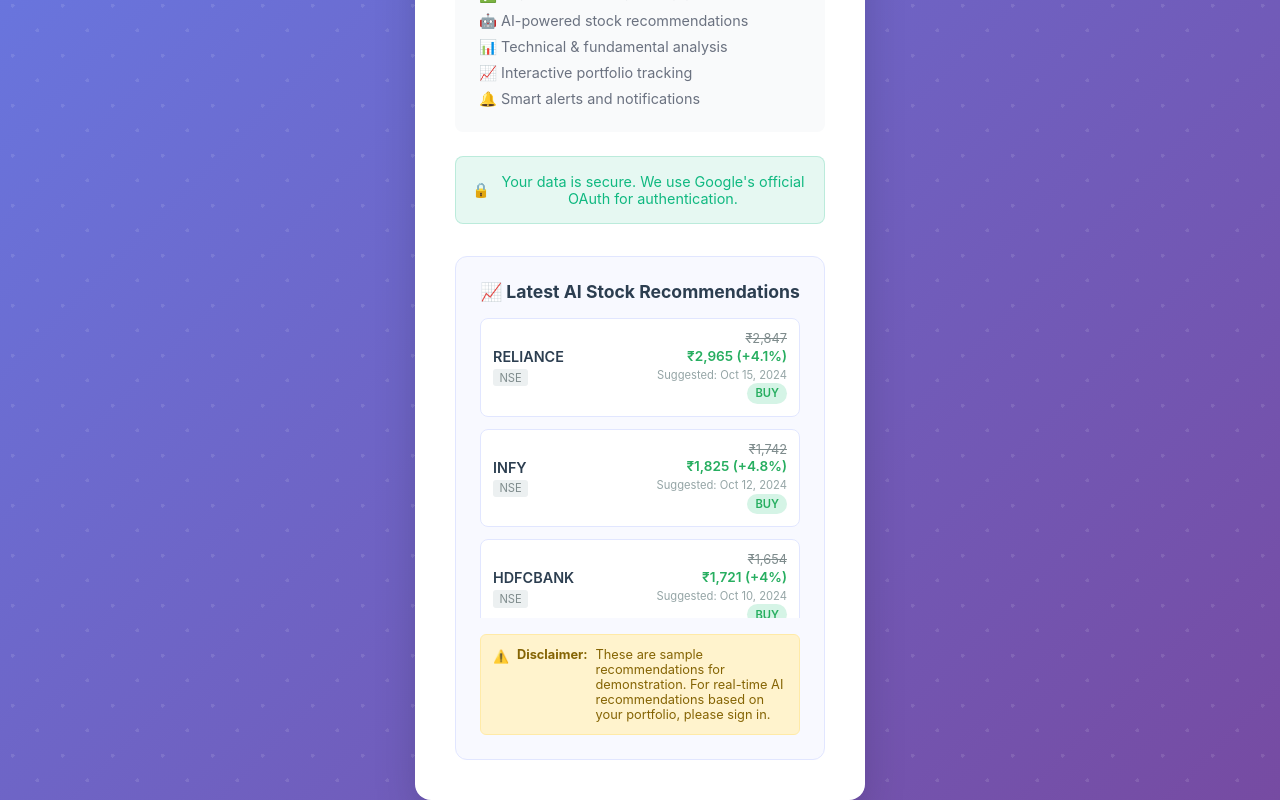
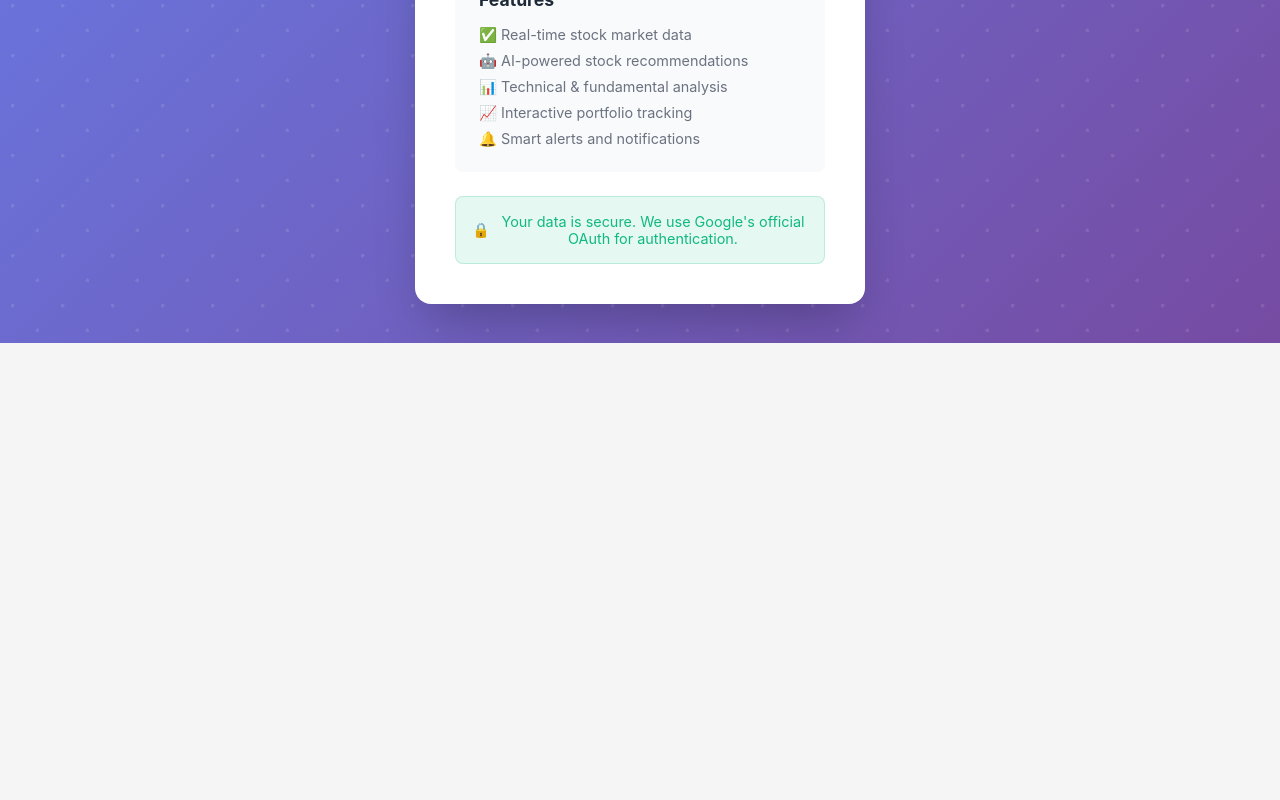
Before and after one commit to nups/stockapi, a React (Create React App) app: page /login in a window 1280 px wide. Shown: the part 457-1257 px from the top of the page. After the commit the page ends 800 px from the top, so only its background shows below. Built offline with nearby package versions, Linux system fonts and the light colour scheme.

Commit message:
Fix Zerodha OAuth routing - add RootHandler and session token preservation across login flow

```diff
--- a/src/components/Dashboard.js
+++ b/src/components/Dashboard.js
@@ -1,8 +1,8 @@
 import React, { useState, useEffect } from 'react';
 import { useAuth } from '../context/AuthContext';
-import StockRecommendations from './StockRecommendations';
 import WatchlistManager from './WatchlistManager';
 import ZerodhaIntegration from './ZerodhaIntegration';
+import RecommendationsPreview from './RecommendationsPreview';
 
 const Dashboard = () => {
   const { user, logout } = useAuth();
@@ -21,6 +21,42 @@
   useEffect(() => {
     // Fetch user stats on component mount
     fetchUserStats();
+
+    // Check for URL tab parameter first
+    const urlParams = new URLSearchParams(window.location.search);
+    const tabParam = urlParams.get('tab');
+    const sessionToken = urlParams.get('session');
+    const requestToken = urlParams.get('request_token');
+
+    // Also check for pending Zerodha tokens from localStorage (post-login)
+    const pendingRedirect = localStorage.getItem('zerodha_pending_redirect');
+    const pendingSession = localStorage.getItem('zerodha_session');
+    const pendingRequestToken = localStorage.getItem('zerodha_pending_request_token');
+
+    console.log('🎯 Dashboard - URL and storage parameters:', {
+      tab: tabParam,
+      session: sessionToken,
+      request_token: requestToken,
+      pendingRedirect: pendingRedirect,
+      pendingSession: pendingSession,
+      pendingRequestToken: pendingRequestToken,
+      fullURL: window.location.href
+    });
+
+    // Set tab from URL parameter or default logic or pending redirect
+    if (tabParam) {
+      console.log('🎯 Dashboard - Setting tab from URL parameter:', tabParam);
+      setActiveTab(tabParam);
+    } else if (sessionToken || requestToken) {
+      console.log('🎯 Dashboard - Zerodha token detected in URL, switching to zerodha tab');
+      setActiveTab('zerodha');
+    } else if (pendingRedirect === 'true' && (pendingSession || pendingRequestToken)) {
+      console.log('🎯 Dashboard - Pending Zerodha redirect detected, switching to zerodha tab');
+      setActiveTab('zerodha');
+      // Clear the pending redirect flag
+      localStorage.removeItem('zerodha_pending_redirect');
+      localStorage.removeItem('zerodha_pending_request_token');
+    }
   }, []);
 
   const fetchUserStats = async () => {
@@ -140,7 +176,21 @@
 
       {/* Tab Content */}
       <div className="dashboard-content">
-        {activeTab === 'recommendations' && <StockRecommendations />}
+        {activeTab === 'recommendations' && (
+          <div className="recommendations-tab">
+            <RecommendationsPreview />
+            <div style={{marginTop: '2rem', padding: '1rem', backgroundColor: '#f8f9fa', borderRadius: '8px'}}>
+              <h4>🔗 Want Real-Time AI Recommendations?</h4>
+              <p>Connect your Zerodha account to get personalized AI recommendations based on your actual holdings.</p>
+              <button
+                className="btn btn-primary"
+                onClick={() => setActiveTab('zerodha')}
+              >
+                Go to Zerodha Integration
+              </button>
+            </div>
+          </div>
+        )}
         {activeTab === 'watchlist' && <WatchlistManager />}
         {activeTab === 'portfolio' && (
           <div className="coming-soon">
@@ -154,7 +204,15 @@
             <p>Coming soon! Advanced charts and market insights.</p>
           </div>
         )}
-        {activeTab === 'zerodha' && <ZerodhaIntegration />}
+        {activeTab === 'zerodha' && (
+          <div className="zerodha-tab">
+            <ZerodhaIntegration />
+            <div style={{marginTop: '2rem', padding: '1rem', backgroundColor: '#e8f5e8', borderRadius: '8px'}}>
+              <h4>💡 Pro Tip</h4>
+              <p>After connecting to Zerodha, use the "AI Recommendations" button in the integration to get personalized recommendations based on your holdings.</p>
+            </div>
+          </div>
+        )}
       </div>
     </div>
   );
--- a/src/components/Login.js
+++ b/src/components/Login.js
@@ -1,7 +1,6 @@
 import React, { useState, useEffect } from 'react';
 import { Navigate } from 'react-router-dom';
 import { useAuth } from '../context/AuthContext';
-import RecommendationsPreview from './RecommendationsPreview';
 
 // Google OAuth configuration
 const GOOGLE_CLIENT_ID = process.env.REACT_APP_GOOGLE_CLIENT_ID;
@@ -19,7 +18,27 @@
   const [error, setError] = useState('');
   const [googleLoaded, setGoogleLoaded] = useState(false);
 
+  // Check for Zerodha tokens on component mount
+  useEffect(() => {
+    const urlParams = new URLSearchParams(window.location.search);
+    const sessionToken = urlParams.get('session');
+    const requestToken = urlParams.get('request_token');
 
+    console.log('🔍 Login - Checking for Zerodha tokens:', {
+      session: sessionToken,
+      request_token: requestToken
+    });
+
+    if (sessionToken) {
+      console.log('✅ Login - Session token found, storing for post-login');
+      localStorage.setItem('zerodha_session', sessionToken);
+      localStorage.setItem('zerodha_pending_redirect', 'true');
+    } else if (requestToken) {
+      console.log('🔄 Login - Request token found, storing for post-login');
+      localStorage.setItem('zerodha_pending_request_token', requestToken);
+      localStorage.setItem('zerodha_pending_redirect', 'true');
+    }
+  }, []);
 
   // Initialize Google OAuth with simplified approach
   useEffect(() => {
@@ -233,8 +252,7 @@
           </div>
         </div>
 
-        {/* Stock Recommendations Section */}
-        <RecommendationsPreview />
+
       </div>
 
       <div className="login-background">
--- a/src/components/RecommendationsPreview.js
+++ b/src/components/RecommendationsPreview.js
@@ -4,83 +4,78 @@
 const SAMPLE_RECOMMENDATIONS = [
   {
     id: 1,
-    symbol: 'RELIANCE',
-    exchange: 'NSE',
-    suggestedPrice: 2847,
-    currentPrice: 2965,
-    suggestedDate: 'Oct 15, 2024',
-    action: 'BUY',
-    changePercent: 4.1
+    name: 'Reliance Industries Limited',
+    symbol: 'RELIANCE.NS',
+    recommendedDate: 'Oct 15, 2024',
+    reason: 'Strong fundamentals with diversified business portfolio. Oil-to-chemicals integrated model showing resilience.',
+    goal: 'Long-term wealth creation with dividend income',
+    remarks: 'Blue-chip stock suitable for conservative investors. Monitor quarterly results for petrochemicals segment.'
   },
   {
     id: 2,
-    symbol: 'INFY',
-    exchange: 'NSE',
-    suggestedPrice: 1742,
-    currentPrice: 1825,
-    suggestedDate: 'Oct 12, 2024',
-    action: 'BUY',
-    changePercent: 4.8
+    name: 'Infosys Limited',
+    symbol: 'INFY.NS',
+    recommendedDate: 'Oct 12, 2024',
+    reason: 'Leading IT services company with strong digital transformation capabilities. Consistent revenue growth and margin expansion.',
+    goal: 'Growth investment with potential for 15-20% annual returns',
+    remarks: 'Benefits from global IT spending trends. Watch for client concentration and currency headwinds.'
   },
   {
     id: 3,
-    symbol: 'HDFCBANK',
-    exchange: 'NSE',
-    suggestedPrice: 1654,
-    currentPrice: 1721,
-    suggestedDate: 'Oct 10, 2024',
-    action: 'BUY',
-    changePercent: 4.0
+    name: 'HDFC Bank Limited',
+    symbol: 'HDFCBANK.NS',
+    recommendedDate: 'Oct 10, 2024',
+    reason: 'Premium private sector bank with strong asset quality and consistent performance. Post-merger synergies expected.',
+    goal: 'Steady growth with dividend yield of 1-2%',
+    remarks: 'Market leader in retail banking. Monitor NPA levels and credit growth sustainability.'
   },
   {
     id: 4,
-    symbol: 'TCS',
-    exchange: 'NSE',
-    suggestedPrice: 3985,
-    currentPrice: 4142,
-    suggestedDate: 'Oct 8, 2024',
-    action: 'BUY',
-    changePercent: 3.9
+    name: 'Tata Consultancy Services',
+    symbol: 'TCS.NS',
+    recommendedDate: 'Oct 8, 2024',
+    reason: 'Largest IT services company with strong client relationships and diversified service offerings. Focus on AI and cloud.',
+    goal: 'Quality growth stock for long-term portfolio',
+    remarks: 'Consistent cash flow generation. Track deal wins and employee utilization rates.'
   },
   {
     id: 5,
-    symbol: 'ICICIBANK',
-    exchange: 'NSE',
-    suggestedPrice: 1245,
-    currentPrice: 1287,
-    suggestedDate: 'Oct 5, 2024',
-    action: 'BUY',
-    changePercent: 3.4
+    name: 'ICICI Bank Limited',
+    symbol: 'ICICIBANK.NS',
+    recommendedDate: 'Oct 5, 2024',
+    reason: 'Well-managed private bank with strong retail franchise and improving asset quality. Digital banking leadership.',
+    goal: 'Growth with value - targeting 12-15% annual returns',
+    remarks: 'Strong ROE improvement trajectory. Monitor loan growth across segments.'
   }
 ];
 
 const RecommendationsPreview = () => {
-  const formatPrice = (price) => {
-    return `₹${price.toLocaleString()}`;
-  };
-
-  const getActionClass = (action) => {
-    return `action ${action.toLowerCase()}`;
-  };
-
   const renderRecommendationItem = (recommendation) => (
     <div key={recommendation.id} className="recommendation-item">
-      <div className="stock-info">
-        <strong>{recommendation.symbol}</strong>
-        <span className="stock-exchange">{recommendation.exchange}</span>
+      <div className="stock-header">
+        <div className="stock-info">
+          <h4 className="stock-name">{recommendation.name}</h4>
+          <span className="stock-symbol">{recommendation.symbol}</span>
+        </div>
+        <div className="recommendation-date">
+          📅 {recommendation.recommendedDate}
+        </div>
       </div>
-      <div className="recommendation-details">
-        <div className="price-info">
-          <span className="suggested-price">{formatPrice(recommendation.suggestedPrice)}</span>
-          <span className="current-price">
-            {formatPrice(recommendation.currentPrice)} (+{recommendation.changePercent}%)
-          </span>
+
+      <div className="recommendation-content">
+        <div className="recommendation-section">
+          <strong>💡 Reason:</strong>
+          <p>{recommendation.reason}</p>
         </div>
-        <div className="meta-info">
-          <span className="date">Suggested: {recommendation.suggestedDate}</span>
-          <span className={getActionClass(recommendation.action)}>
-            {recommendation.action}
-          </span>
+
+        <div className="recommendation-section">
+          <strong>🎯 Investment Goal:</strong>
+          <p>{recommendation.goal}</p>
+        </div>
+
+        <div className="recommendation-section">
+          <strong>📝 Remarks:</strong>
+          <p>{recommendation.remarks}</p>
         </div>
       </div>
     </div>
@@ -88,7 +83,7 @@
 
   return (
     <div className="recommendations-preview">
-      <h3>📈 Latest AI Stock Recommendations</h3>
+      <h3>🤖 AI Stock Recommendations</h3>
       <div className="recommendations-list">
         {SAMPLE_RECOMMENDATIONS.map(renderRecommendationItem)}
       </div>
@@ -96,8 +91,8 @@
       <div className="recommendations-disclaimer">
         <p>
           <span>⚠️</span>
-          <strong>Disclaimer:</strong> These are sample recommendations for demonstration.
-          For real-time AI recommendations based on your portfolio, please sign in.
+          <strong>Investment Disclaimer:</strong> These recommendations are for educational purposes only.
+          Please conduct your own research and consult with a financial advisor before making investment decisions.
         </p>
       </div>
     </div>
--- a/src/index.css
+++ b/src/index.css
@@ -1293,7 +1293,6 @@
 
 /* Stock Recommendations Preview */
 .recommendations-preview {
-  margin-top: 2rem;
   padding: 1.5rem;
   background: #f8f9ff;
   border-radius: 12px;
@@ -1301,111 +1300,95 @@
 }
 
 .recommendations-preview h3 {
-  margin: 0 0 1rem 0;
+  margin: 0 0 1.5rem 0;
   color: #2c3e50;
-  font-size: 1.1rem;
+  font-size: 1.3rem;
   text-align: center;
 }
 
 .recommendations-list {
   display: flex;
   flex-direction: column;
-  gap: 0.75rem;
-  max-height: 300px;
+  gap: 1.5rem;
+  max-height: 600px;
   overflow-y: auto;
 }
 
 .recommendation-item {
-  display: flex;
-  justify-content: space-between;
-  align-items: center;
-  padding: 0.75rem;
+  padding: 1.25rem;
   background: white;
-  border-radius: 8px;
+  border-radius: 10px;
   border: 1px solid #e1e6ff;
   transition: all 0.2s ease;
+  box-shadow: 0 2px 4px rgba(0,0,0,0.05);
 }
 
 .recommendation-item:hover {
   border-color: #667eea;
-  box-shadow: 0 2px 8px rgba(102, 126, 234, 0.1);
+  box-shadow: 0 4px 12px rgba(102, 126, 234, 0.15);
+  transform: translateY(-1px);
 }
 
-.stock-info {
+.stock-header {
+  display: flex;
+  justify-content: space-between;
+  align-items: flex-start;
+  margin-bottom: 1rem;
+  padding-bottom: 0.75rem;
+  border-bottom: 1px solid #f0f0f0;
+}
+
+.stock-info h4.stock-name {
+  margin: 0 0 0.25rem 0;
+  color: #2c3e50;
+  font-size: 1.1rem;
+  font-weight: 600;
+}
+
+.stock-symbol {
+  font-size: 0.85rem;
+  color: #6c757d;
+  background: #e9ecef;
+  padding: 0.2rem 0.5rem;
+  border-radius: 4px;
+  font-family: monospace;
+}
+
+.recommendation-date {
+  font-size: 0.85rem;
+  color: #6c757d;
+  white-space: nowrap;
+}
+
+.recommendation-content {
   display: flex;
   flex-direction: column;
+  gap: 1rem;
+}
+
+.recommendation-section {
+  display: flex;
+  flex-direction: column;
+  gap: 0.5rem;
+}
+
+.recommendation-section strong {
+  color: #495057;
+  font-size: 0.9rem;
+  display: flex;
+  align-items: center;
   gap: 0.25rem;
 }
 
-.stock-info strong {
+.recommendation-section p {
+  margin: 0;
+  color: #6c757d;
   font-size: 0.9rem;
-  color: #2c3e50;
-  font-weight: 600;
+  line-height: 1.5;
+  padding-left: 1.5rem;
 }
 
-.stock-exchange {
-  font-size: 0.7rem;
-  color: #7f8c8d;
-  background: #ecf0f1;
-  padding: 0.1rem 0.4rem;
-  border-radius: 3px;
-  width: fit-content;
-}
 
-.recommendation-details {
-  text-align: right;
-  display: flex;
-  flex-direction: column;
-  gap: 0.25rem;
-}
-
-.price-info {
-  display: flex;
-  flex-direction: column;
-  gap: 0.1rem;
-}
-
-.suggested-price {
-  font-size: 0.8rem;
-  color: #7f8c8d;
-  text-decoration: line-through;
-}
-
-.current-price {
-  font-size: 0.85rem;
-  color: #27ae60;
-  font-weight: 600;
-}
-
-.meta-info {
-  display: flex;
-  flex-direction: column;
-  gap: 0.1rem;
-  align-items: flex-end;
-}
-
-.date {
-  font-size: 0.7rem;
-  color: #95a5a6;
-}
-
-.action {
-  font-size: 0.7rem;
-  padding: 0.2rem 0.5rem;
-  border-radius: 12px;
-  font-weight: 600;
-  text-transform: uppercase;
-}
-
-.action.buy {
-  background: #d5f4e6;
-  color: #27ae60;
-}
-
-.action.sell {
-  background: #ffeaea;
-  color: #e74c3c;
-}
 
 .action.hold {
   background: #fff3cd;
```
Also changed, not shown: src/App.js (+58 -2 lines), src/components/ZerodhaCallback.js (added, +58 -0 lines), src/components/ZerodhaIntegration.js (+23 -4 lines).
